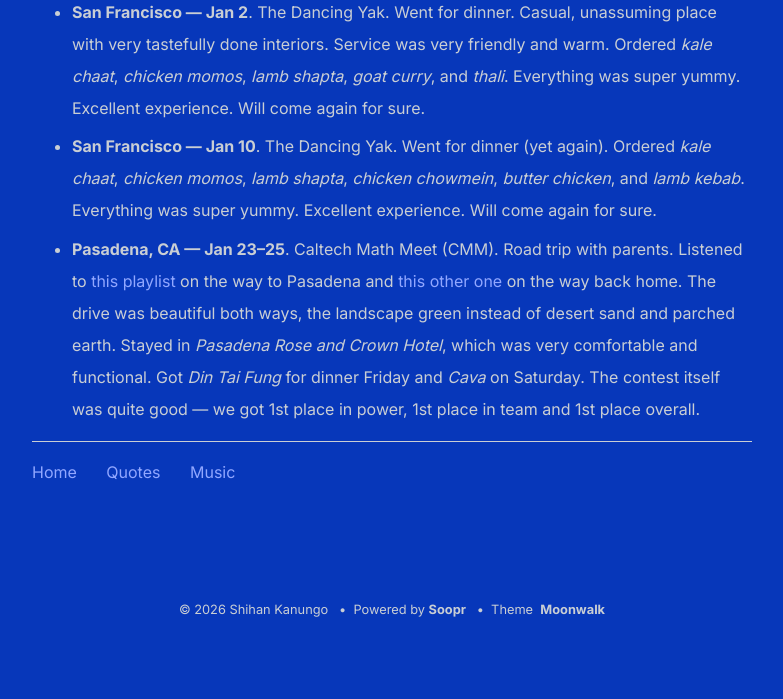
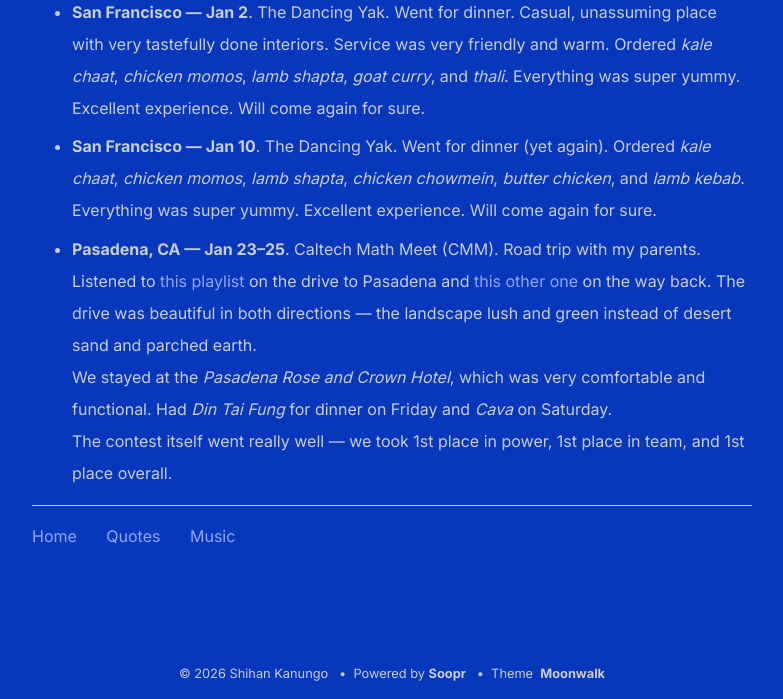
Before and after one commit to shihankanungo/shihankanungo.github.io, a Jekyll site: the page built from travel.md, in a window 1280 px wide. Shown: the part 680-1379 px from the top of the page, without its empty margins (248-1031 px from the left). Built offline with Jekyll 4.4.1, drawn with Linux system fonts in a browser that asks for light colours; before the commit the page ends 1315 px from its top, so only the background shows below that.

Commit message:
Update travel.md

```diff
--- a/travel.md
+++ b/travel.md
@@ -9,4 +9,4 @@
 
 - **San Francisco --- Jan 2**. The Dancing Yak. Went for dinner. Casual, unassuming place with very tastefully done interiors. Service was very friendly and warm. Ordered *kale chaat*, *chicken momos*, *lamb shapta*, *goat curry*, and *thali*. Everything was super yummy. Excellent experience. Will come again for sure.
 - **San Francisco --- Jan 10**. The Dancing Yak. Went for dinner (yet again). Ordered *kale chaat*, *chicken momos*, *lamb shapta*, *chicken chowmein*, *butter chicken*, and *lamb kebab*. Everything was super yummy. Excellent experience. Will come again for sure.
-- **Pasadena, CA --- Jan 23--25**. Caltech Math Meet (CMM). Road trip with parents. Listened to [this playlist](https://open.spotify.com/playlist/3nuVXLEao4eoONInGsuDg7?si=deed7bae5f5e4c4b) on the way to Pasadena and [this other one](https://open.spotify.com/playlist/32wdIEm5MTG3QZCevX4Fcq?si=e50e484fb3164f14) on the way back home. The drive was beautiful both ways, the landscape green instead of desert sand and parched earth. Stayed in *Pasadena Rose and Crown Hotel*, which was very comfortable and functional. Got *Din Tai Fung* for dinner Friday and *Cava* on Saturday. The contest itself was quite good &mdash; we got 1st place in power, 1st place in team and 1st place overall.
+- **Pasadena, CA --- Jan 23--25**. Caltech Math Meet (CMM). Road trip with my parents. Listened to [this playlist](https://open.spotify.com/playlist/3nuVXLEao4eoONInGsuDg7?si=deed7bae5f5e4c4b) on the drive to Pasadena and [this other one](https://open.spotify.com/playlist/32wdIEm5MTG3QZCevX4Fcq?si=e50e484fb3164f14) on the way back. The drive was beautiful in both directions &mdash; the landscape lush and green instead of desert sand and parched earth. <br> We stayed at the *Pasadena Rose and Crown Hotel*, which was very comfortable and functional. Had *Din Tai Fung* for dinner on Friday and *Cava* on Saturday. <br> The contest itself went really well &mdash; we took 1st place in power, 1st place in team, and 1st place overall.
```
